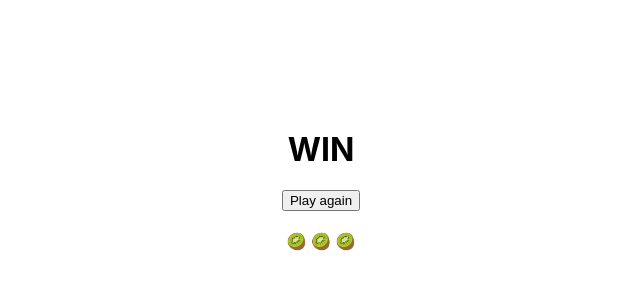
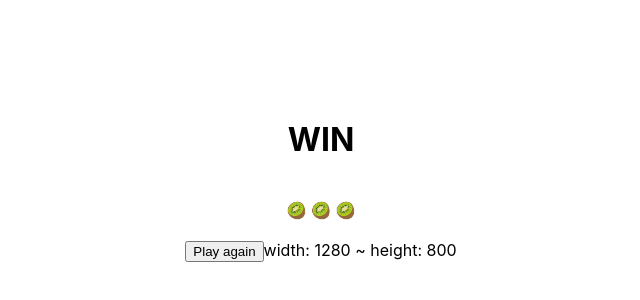
Before and after one commit to mbknu/casino-app, a Next.js app: page / in a window 1280 px wide. Shown: the part 220-520 px from the top of the page, without its empty margins (319-959 px from the left). Built offline with nearby package versions, Linux system fonts and the light colour scheme.

Commit message:
add useWindowDimensions hook

```diff
--- /dev/null
+++ b/components/HomePage.jsx
@@ -0,0 +1,27 @@
+import React, { useState } from "react";
+import useWindowDimensions from "../utils/useWindowDimensions";
+import SlotMachine from "./SlotMachine";
+
+const HomePage = () => {
+  const [result, setResult] = useState(0);
+  const { height, width } = useWindowDimensions();
+  console.log(height);
+
+  const doTheMath = (max) => {
+    const generateRandomNumber = Math.floor(Math.random() * Math.floor(max));
+    setResult(generateRandomNumber);
+  };
+
+  return (
+    <>
+      <SlotMachine result={result} />
+      <div>
+        <br />
+        <button onClick={() => doTheMath(30)}>Play again</button>
+        width: {width} ~ height: {height}
+      </div>
+    </>
+  );
+};
+
+export default HomePage;
--- a/components/SlotMachine.jsx
+++ b/components/SlotMachine.jsx
@@ -1,20 +1,12 @@
-import React, { useState } from "react";
+import React from "react";
 
-const SlotMachine = () => {
+const SlotMachine = ({ result }) => {
   const getInitialSlots = () => ({
     a: "🍒",
     b: "🍊",
     c: "🥝",
   });
-  const [possibleSlots, setpossibleSlots] = useState(getInitialSlots);
-  const [result, setResult] = useState(0);
 
-  const doTheMath = (max) => {
-    const generateRandomNumber = Math.floor(Math.random() * Math.floor(max));
-    setResult(generateRandomNumber);
-  };
-
-  console.log(result);
   if (result <= 1) {
     const newA = "🥝";
     const newB = "🥝";
@@ -22,7 +14,6 @@ const SlotMachine = () => {
     return (
       <>
         <h1>WIN</h1>
-        <button onClick={() => doTheMath(30)}>Play again</button>
         <br />
         {newA} {newB} {newC}
       </>
@@ -34,7 +25,6 @@ const SlotMachine = () => {
     return (
       <>
         <h1>LOSE</h1>
-        <button onClick={() => doTheMath(30)}>Play again</button>
         <br />
         {newA} {newB} {newC}
       </>
@@ -46,7 +36,6 @@ const SlotMachine = () => {
     return (
       <>
         <h1>LOSE</h1>
-        <button onClick={() => doTheMath(30)}>Play again</button>
         <br />
         {newA} {newB} {newC}
       </>
@@ -58,7 +47,6 @@ const SlotMachine = () => {
     return (
       <>
         <h1>LOSE</h1>
-        <button onClick={() => doTheMath(30)}>Play again</button>
         <br />
         {newA} {newB} {newC}
       </>
@@ -70,7 +58,6 @@ const SlotMachine = () => {
     return (
       <>
         <h1>LOSE</h1>
-        <button onClick={() => doTheMath(30)}>Play again</button>
         <br />
         {newA} {newB} {newC}
       </>
@@ -82,7 +69,6 @@ const SlotMachine = () => {
     return (
       <>
         <h1>LOSE</h1>
-        <button onClick={() => doTheMath(30)}>Play again</button>
         <br />
         {newA} {newB} {newC}
       </>
@@ -94,7 +80,6 @@ const SlotMachine = () => {
     return (
       <>
         <h1>LOSE</h1>
-        <button onClick={() => doTheMath(30)}>Play again</button>
         <br />
         {newA} {newB} {newC}
       </>
@@ -106,7 +91,6 @@ const SlotMachine = () => {
     return (
       <>
         <h1>WIN</h1>
-        <button onClick={() => doTheMath(30)}>Play again</button>
         <br />
         {newA} {newB} {newC}
       </>
--- /dev/null
+++ b/constants/index.js
@@ -0,0 +1,4 @@
+export const REELS = 5;
+export const SYMBOLS = 3;
+
+// export const MAX_height = height;
--- a/pages/index.js
+++ b/pages/index.js
@@ -1,6 +1,6 @@
 import Head from "next/head";
 import styles from "../styles/Home.module.css";
-import SlotMachine from "../components/SlotMachine";
+import HomePage from "../components/HomePage";
 
 export default function Home() {
   return (
@@ -9,7 +9,7 @@ export default function Home() {
         <title>My Casino App</title>
         <link rel="icon" href="/favicon.ico" />
       </Head>
-      <SlotMachine />
+      <HomePage />
     </div>
   );
 }
--- /dev/null
+++ b/utils/useWindowDimensions.jsx
@@ -0,0 +1,15 @@
+import React, { useState, useEffect } from "react";
+
+const useWindowDimensions = () => {
+  const [width, setWidth] = useState(0);
+  const [height, setheight] = useState(0);
+
+  useEffect(() => {
+    setWidth(window.innerWidth);
+    setheight(window.innerHeight);
+  }, [width, height]);
+
+  return { width, height };
+};
+
+export default useWindowDimensions;
```
Also changed, not shown: components/Reel.jsx (added, +7 -0 lines), components/ReelSet.jsx (added, +11 -0 lines).
